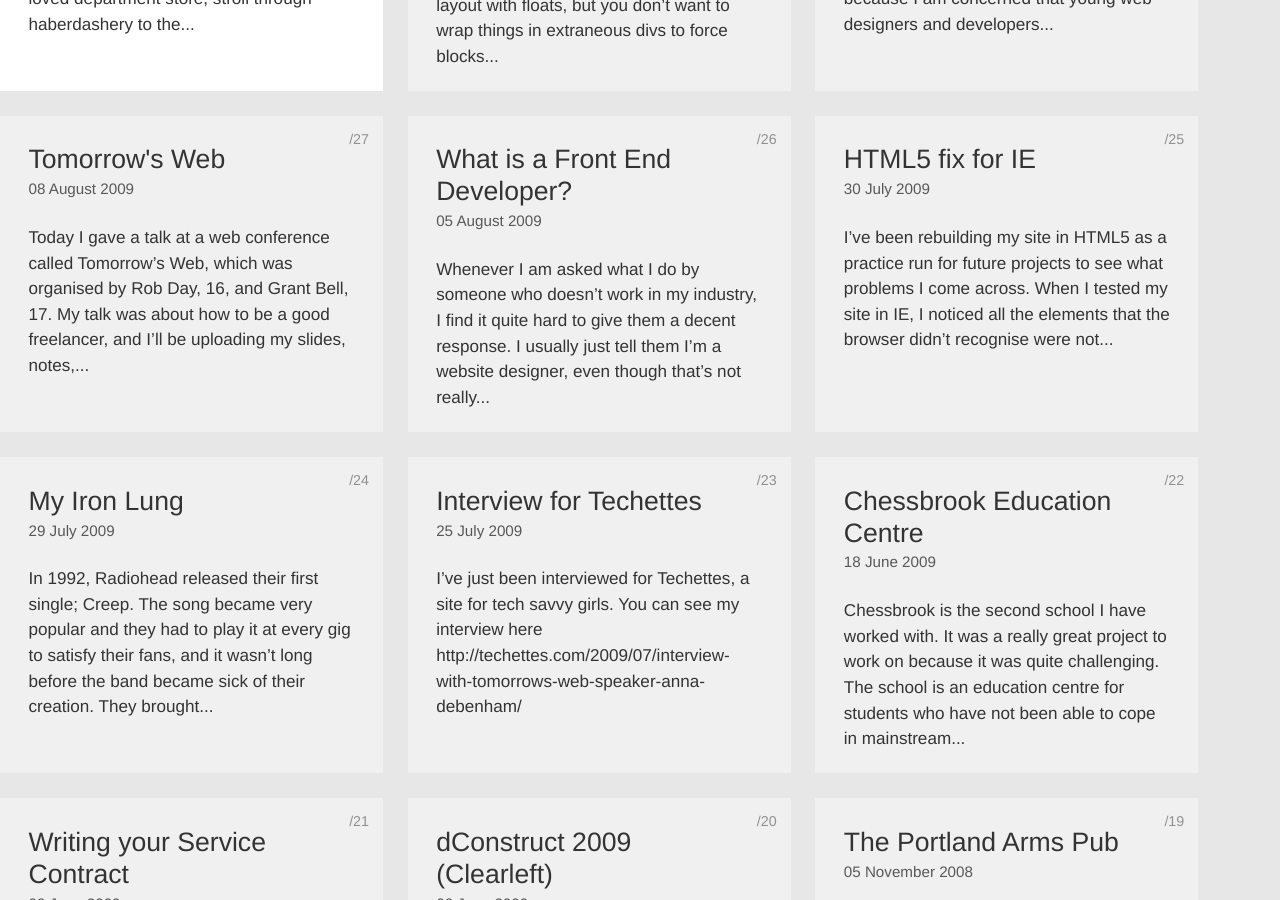
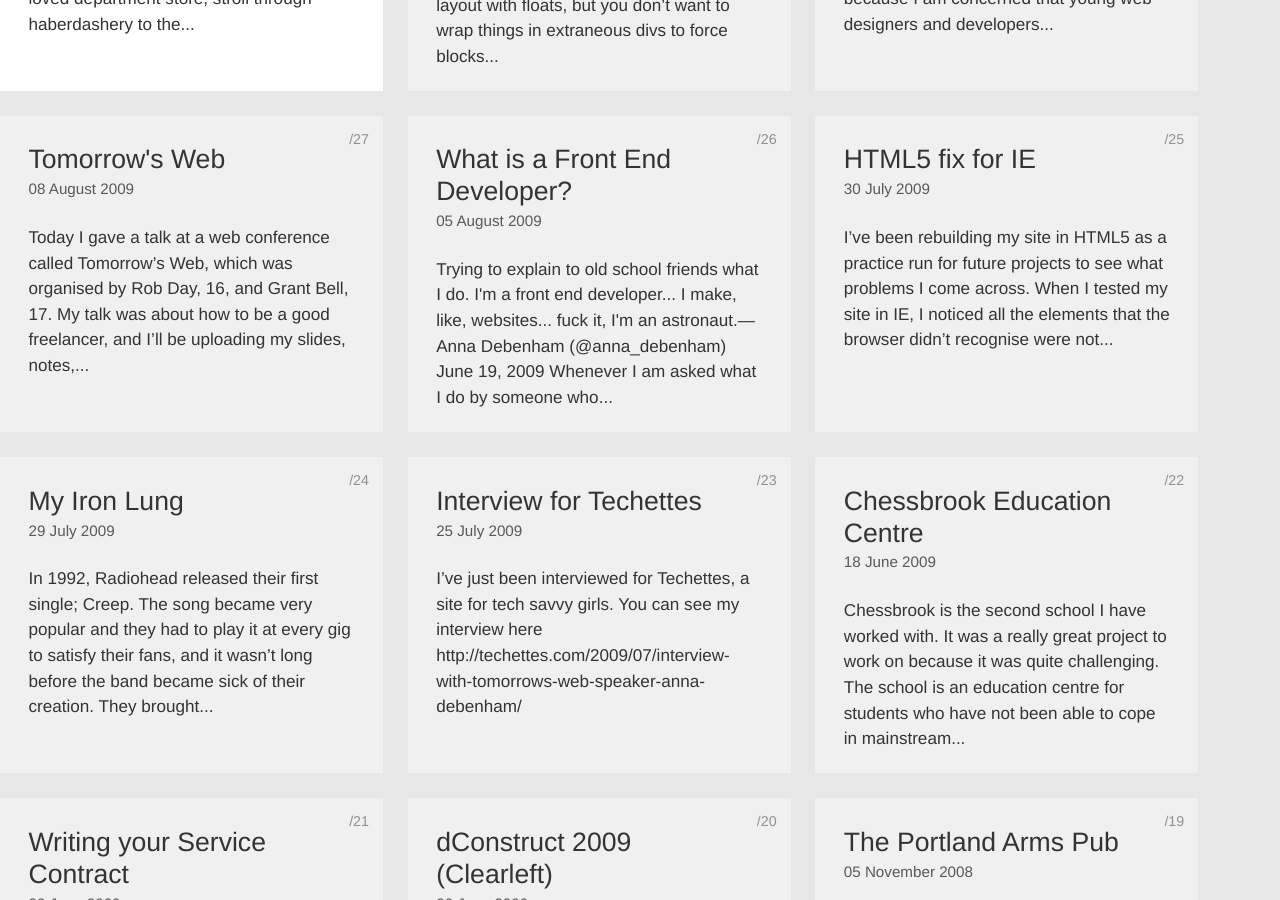
Before and after one commit to maban/maban, a Jekyll site: the page built from writing/index.html, in a window 1280 px wide and 900 px high, scrolled down 7085 px. Built offline with Jekyll 4.4.1, drawn with Linux system fonts in a browser that asks for light colours.

Commit message:
Clean up post 26

```diff
--- a/_posts/2009-08-05-26.html
+++ b/_posts/2009-08-05-26.html
@@ -3,7 +3,8 @@ layout: post
 title: What is a Front End Developer?
 ---
 
-<p><figure class="pull"><a href="http://twitter.com/anna_debenham/status/2236421167"><img src="perch/resources/screenshot-twitter-status-01.png" alt="Twitter Status: Trying to explain to my friends what I do" /></a></figure></p>
+<blockquote class="full twitter-tweet" lang="en"><p>Trying to explain to old school friends what I do. I&#39;m a front end developer... I make, like, websites... fuck it, I&#39;m an astronaut.</p>&mdash; Anna Debenham (@anna_debenham) <a href="https://twitter.com/anna_debenham/statuses/2236421167">June 19, 2009</a></blockquote>
+<script async src="//platform.twitter.com/widgets.js" charset="utf-8"></script>
 
 <p>Whenever I am asked what I do by someone who doesn&#8217;t work in my industry, I find it quite hard to give them a decent response.  I usually just tell them I&#8217;m a website designer, even though that&#8217;s not really accurate and I&#8217;m more confident working with code than on a design.</p>
 
@@ -33,6 +34,6 @@ title: What is a Front End Developer?
 
 <h2>The Front End Developer</h2>
 
-<p>So combining these two things, a front end developer works on the code that makes a website look the way it does.  They use <abbr title="Hyper Text Markup Language"><span class="caps"><span class="caps">HTML</span></span></abbr> to build the content, <abbr title="Cascading Style Sheets"><span class="caps"><span class="caps">CSS</span></span></abbr> to style the pages, and sometimes use JavaScript and <span class="caps"><span class="caps">PHP</span></span> to make the pages more dynamic.</p>
+<p>So combining these two things, a front end developer works on the code that makes a website look the way it does.  They use <abbr title="Hyper Text Markup Language">HTML</abbr> to build the content, <abbr title="Cascading Style Sheets">CSS</abbr> to style the pages, and sometimes use JavaScript and PHP to make the pages more dynamic.</p>
 
-<p>Now, this is all a bit of a generalisation.  There is a lot of crossover with roles, and my role as a front end developer may be different to someone else who also calls themselves a front end developer, and it all depends on their skills and background.  There are also many different roles within front end and back end which I will probably go into another time. </p>
+<p>Now, this is all a bit of a generalisation.  There is a lot of crossover with roles, and my role as a front end developer may be different to someone else who also calls themselves a front end developer, and it all depends on their skills and background.  There are also many different roles within front end and back end which I will probably go into another time.</p>
```
